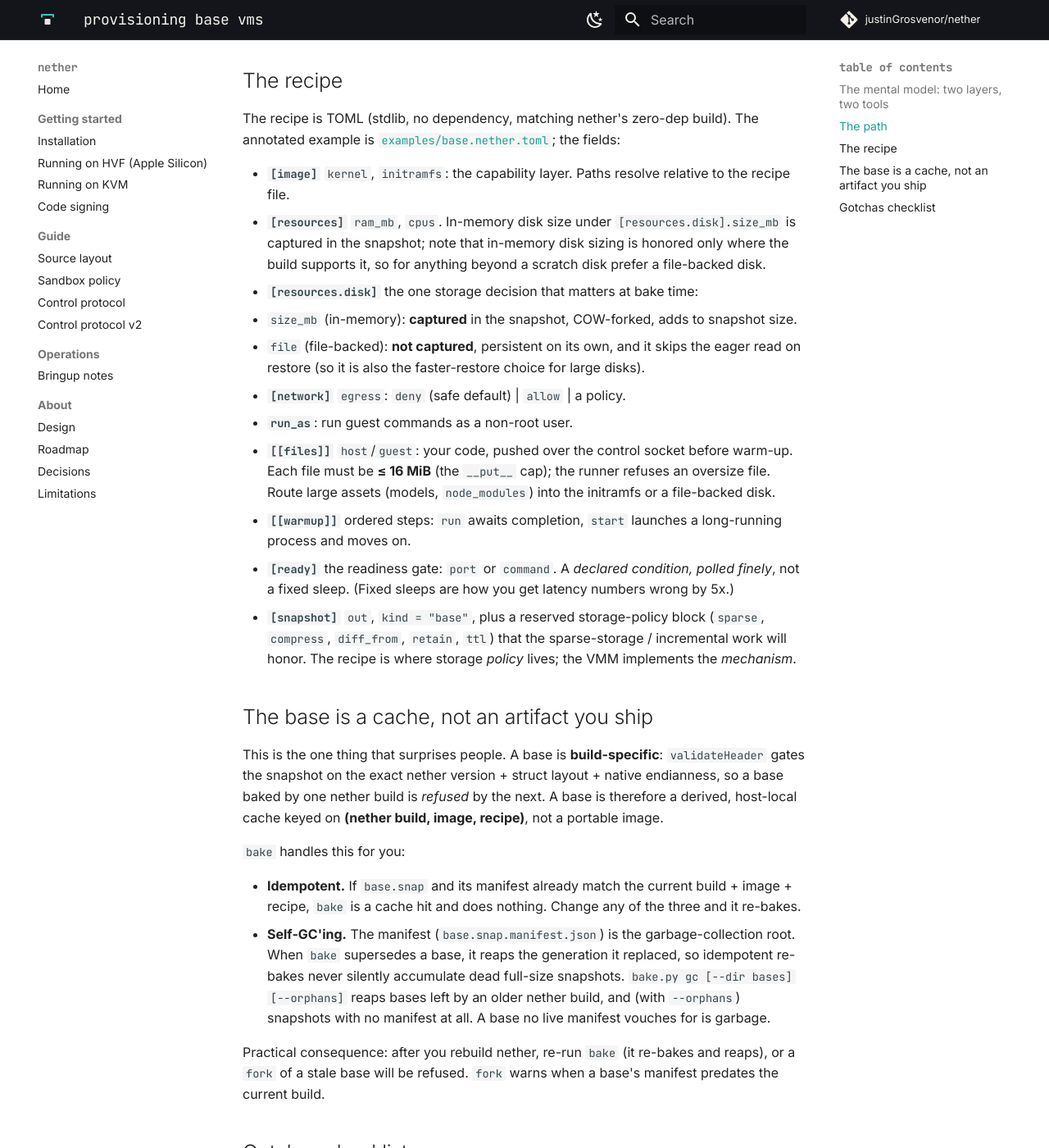
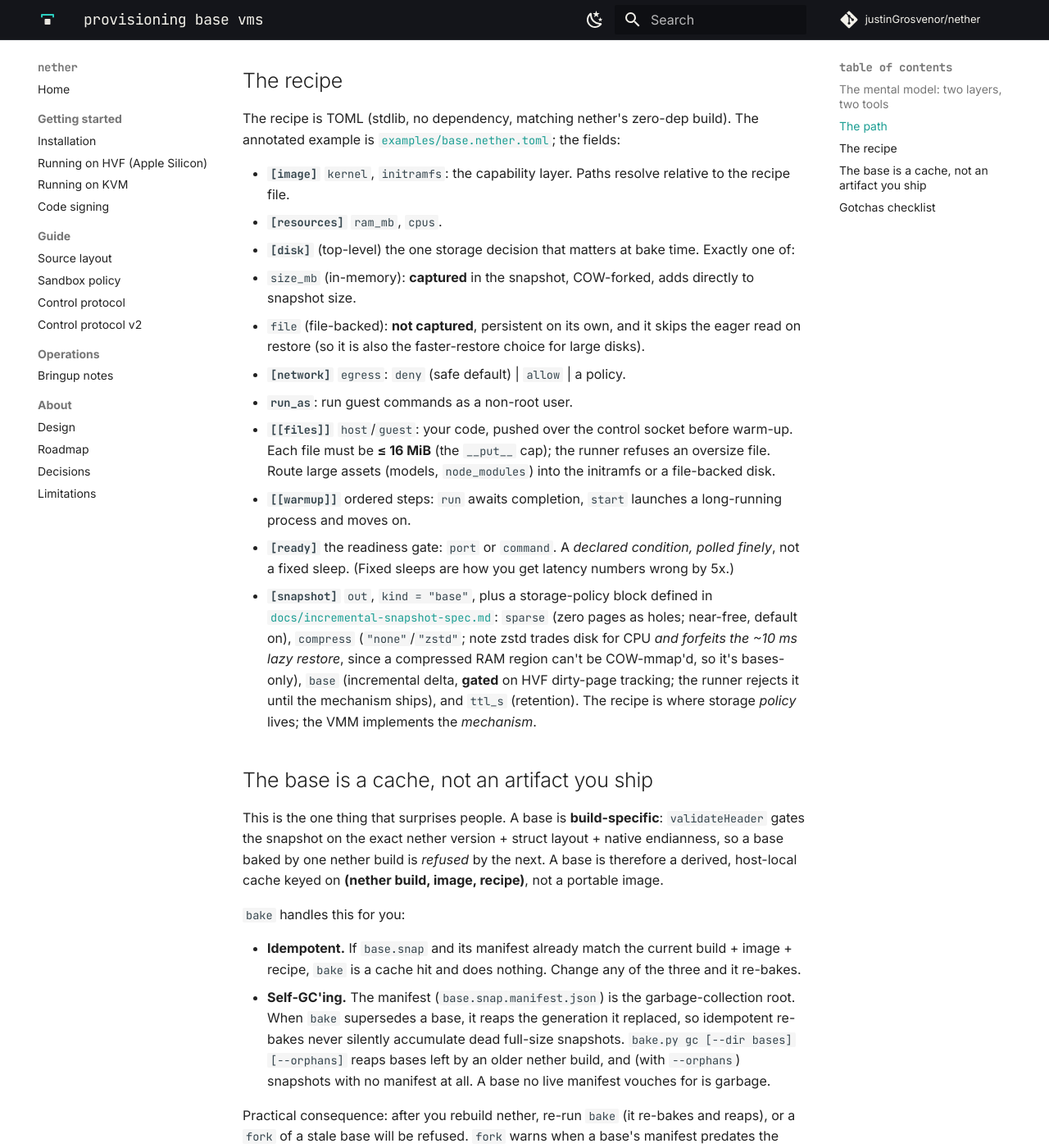
Before and after one commit to justinGrosvenor/nether, an MkDocs documentation site: the page built from docs/provisioning.md, in a window 1280 px wide and 1400 px high, scrolled down 1087 px. Shown: the whole window at 82% size. Built offline with MkDocs 1.6.1 and Material for MkDocs 9.7.7, drawn with Linux system fonts in a browser that asks for light colours; comment, search, counter and statistics services are not loaded.

Commit message:
docs: link the bake/exec docs; align the recipe to the incremental-snapshot spec
Linkage: README points to provisioning.md (making a base) and nether-for-execs.md (the
non-technical why); docs/index.md gains "Provisioning base VMs" and "nether in one page"
cards.

Reconcile the recipe + runner to docs/incremental-snapshot-spec.md (the storage owner's
config contract) so the format won't break when the mechanism lands:
- disk moves to a top-level [disk] block (was [resources.disk]); runner reads it there.
- [snapshot] storage fields match the spec: sparse, compress ("none"|"zstd"), base
  (incremental), ttl_s - replacing the earlier diff_from/retain/ttl guesses.
- The runner fail-closes on [snapshot].base (incremental is gated on HVF dirty-page
  tracking) and validates compress, so a recipe can't silently ask for an unsupported delta.
- Docs note the real tradeoff: zstd forfeits the ~10 ms lazy COW restore (a compressed RAM
  region can't be mmap'd), so compression is bases-only.

selftest 6/6; recipe parses; base-gating verified.

```diff
--- a/docs/provisioning.md
+++ b/docs/provisioning.md
@@ -42,13 +42,12 @@
 
 - **`[image]`** `kernel`, `initramfs`: the capability layer. Paths resolve relative to the
   recipe file.
-- **`[resources]`** `ram_mb`, `cpus`. In-memory disk size under `[resources.disk].size_mb`
-  is captured in the snapshot; note that in-memory disk sizing is honored only where the
-  build supports it, so for anything beyond a scratch disk prefer a file-backed disk.
-- **`[resources.disk]`** the one storage decision that matters at bake time:
-  - `size_mb` (in-memory): **captured** in the snapshot, COW-forked, adds to snapshot size.
-  - `file` (file-backed): **not captured**, persistent on its own, and it skips the eager
-    read on restore (so it is also the faster-restore choice for large disks).
+- **`[resources]`** `ram_mb`, `cpus`.
+- **`[disk]`** (top-level) the one storage decision that matters at bake time. Exactly one of:
+  - `size_mb` (in-memory): **captured** in the snapshot, COW-forked, adds directly to snapshot
+    size.
+  - `file` (file-backed): **not captured**, persistent on its own, and it skips the eager read
+    on restore (so it is also the faster-restore choice for large disks).
 - **`[network]`** `egress`: `deny` (safe default) | `allow` | a policy.
 - **`run_as`**: run guest commands as a non-root user.
 - **`[[files]]`** `host`/`guest`: your code, pushed over the control socket before warm-up.
@@ -58,10 +57,13 @@
   process and moves on.
 - **`[ready]`** the readiness gate: `port` or `command`. A *declared condition, polled
   finely*, not a fixed sleep. (Fixed sleeps are how you get latency numbers wrong by 5x.)
-- **`[snapshot]`** `out`, `kind = "base"`, plus a reserved storage-policy block
-  (`sparse`, `compress`, `diff_from`, `retain`, `ttl`) that the sparse-storage / incremental
-  work will honor. The recipe is where storage *policy* lives; the VMM implements the
-  *mechanism*.
+- **`[snapshot]`** `out`, `kind = "base"`, plus a storage-policy block defined in
+  [`docs/incremental-snapshot-spec.md`](incremental-snapshot-spec.md): `sparse` (zero pages
+  as holes; near-free, default on), `compress` (`"none"`/`"zstd"`; note zstd trades disk for
+  CPU *and forfeits the ~10 ms lazy restore*, since a compressed RAM region can't be COW-mmap'd,
+  so it's bases-only), `base` (incremental delta, **gated** on HVF dirty-page tracking; the
+  runner rejects it until the mechanism ships), and `ttl_s` (retention). The recipe is where
+  storage *policy* lives; the VMM implements the *mechanism*.
 
 ## The base is a cache, not an artifact you ship
 
```
Also changed, not shown: README.md (+5 -1 lines), docs/index.md (+2 -0 lines), 2 other files.
